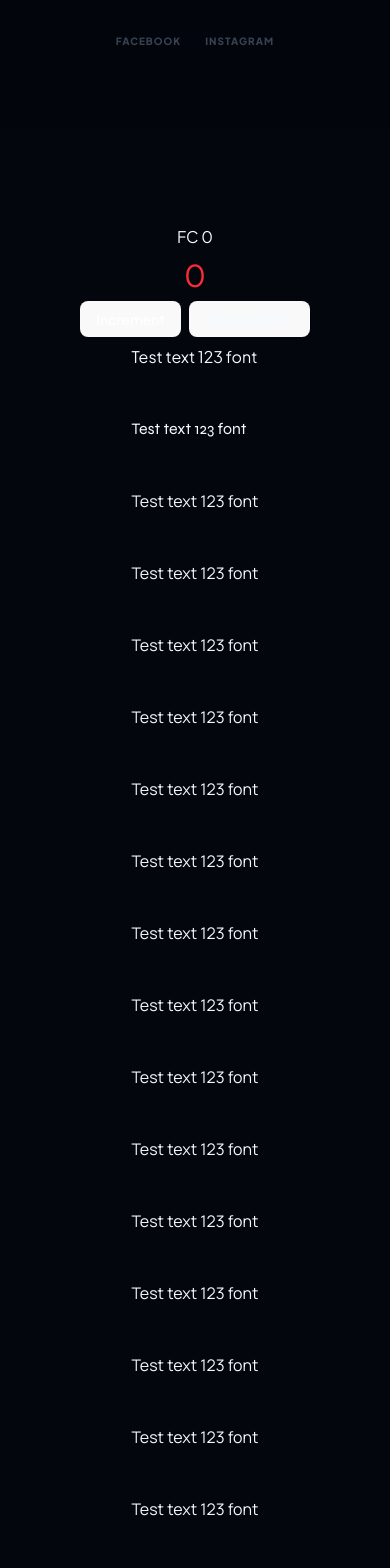
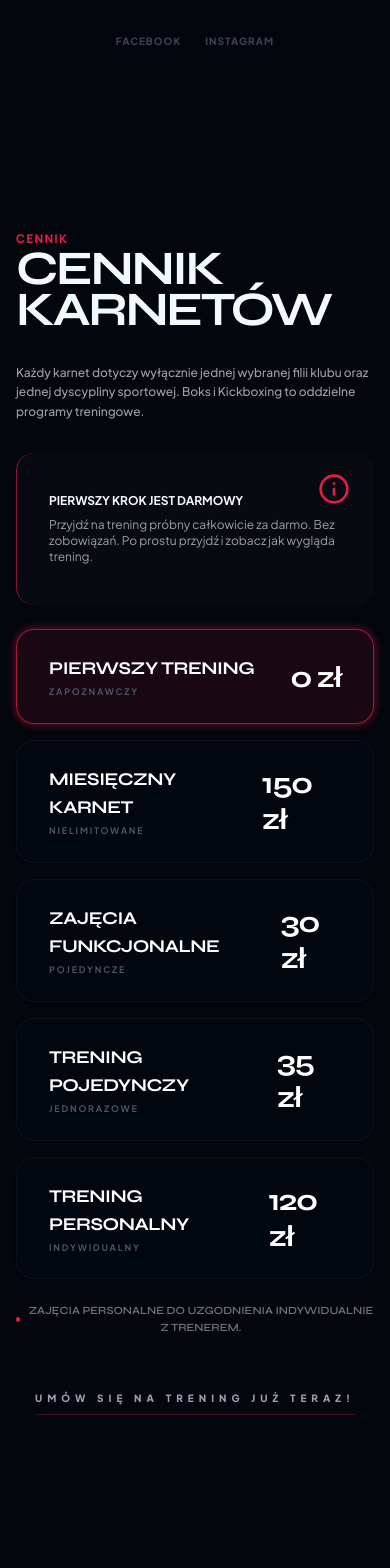
Before and after one commit to Marmo77/fight-club-website, a React (Vite) app: page / in a window 390 px wide. Shown: the part 4920-6488 px from the top of the page. Built offline with nearby package versions, Linux system fonts and the light colour scheme.

Commit message:
pricining + responsinvess

```diff
--- a/src/components/Home/Home.tsx
+++ b/src/components/Home/Home.tsx
@@ -2,6 +2,7 @@ import Hero from "./Hero";
 import Test from "../Test";
 import Trainers from "./Trainers";
 import Schedule from "./Schedule";
+import Pricing from "./Pricing";
 
 const Home = () => {
   return (
@@ -9,6 +10,7 @@ const Home = () => {
       <Hero />
       <Trainers />
       <Schedule />
+      <Pricing />
       <Test />
     </section>
   );
--- /dev/null
+++ b/src/components/Home/Pricing.tsx
@@ -0,0 +1,113 @@
+import React from "react";
+import { PageData } from "@/data/pageData";
+import { Button } from "../ui/button";
+import { Dot, LucideInfo } from "lucide-react";
+import { Card, CardDescription, CardTitle } from "../ui/card";
+
+const PricingSection: React.FC = () => {
+  const { pricing } = PageData;
+
+  return (
+    <section
+      id="pricing"
+      className="py-24 lg:py-32  bg-background relative overflow-hidden"
+    >
+      <div className="max-w-6xl mx-auto px-4 md:px-6 relative z-10 flex flex-col gap-6">
+        <div className="grid grid-cols-1 lg:grid-cols-14 justify-between">
+          {/* left side - header + text */}
+          <div className="lg:col-span-6 flex flex-col gap-8">
+            <div className="">
+              <span className="text-xs font-secondary text-primary tracking-widest font-black uppercase">
+                Cennik
+              </span>
+              <h2 className="text-5xl md:text-6xl font-heading uppercase tracking-tighter leading-[0.85] mb-8 font-bold">
+                {pricing.title}
+              </h2>
+              <p className="text-muted-foreground text-xs leading-relaxed max-w-sm font-medium">
+                {pricing.info}
+              </p>
+            </div>
+            {/* FIRST STEP */}
+            <div className="border-l lg:mb-0 mb-6 border-primary/60 bg-border/20 rounded-2xl px-8 py-10 lg:mr-16 mr-0 flex flex-col gap-2 relative">
+              <div className="absolute top-5 right-6 z-0">
+                <LucideInfo className="w-8 h-8 text-primary" />
+              </div>
+              <h2 className="text-xs font-bold uppercase">
+                Pierwszy krok jest darmowy
+              </h2>
+              <p className="text-xs text-muted-foreground">
+                Przyjdź na trening próbny całkowicie za darmo. Bez zobowiązań.
+                Po prostu przyjdź i zobacz jak wygląda trening.
+              </p>
+            </div>
+          </div>
+          {/* Right side - pricing cards */}
+          <div className="lg:col-span-8 col-span-1 flex flex-col gap-4">
+            {pricing.prices.map((price) => (
+              <PricingCard
+                key={price.title}
+                title={price.title}
+                description={price.description}
+                price={price.price}
+              />
+            ))}
+          </div>
+        </div>
+        {/* Additional info */}
+        <div className="text-center flex items-center gap-2">
+          <div className="w-1.25 h-1.25 rounded-full bg-primary" />
+          <h2 className="text-muted-foreground/70 text-[11px] uppercase font-semibold font-heading">
+            Zajęcia personalne do uzgodnienia indywidualnie z trenerem.
+          </h2>
+        </div>
+        <div className="text-center py-6">
+          <a
+            href="#contact"
+            className="inline-block border-b border-primary/30 hover:border-primary pb-2 text-[10px] font-black uppercase tracking-[0.5em] text-gray-400 hover:text-white transition-all"
+          >
+            Umów się na trening już teraz!
+          </a>
+        </div>
+      </div>
+    </section>
+  );
+};
+
+const PricingCard = ({
+  title,
+  description,
+  price,
+}: {
+  title: string;
+  description: string;
+  price: number;
+}) => {
+  const isFree = price === 0;
+  return (
+    <Card
+      className={`
+        ${
+          isFree
+            ? "border-primary/70 bg-primary/10 shadow-[0_0_10px_0] shadow-primary/50"
+            : "border-border/40 bg-card/40 hover:border-border"
+        }
+        border rounded-2xl group px-8 py-6 transition-colors duration-300`}
+    >
+      <CardDescription className="flex justify-between items-center">
+        <div className="flex flex-col gap-1">
+          <h3 className="text-lg md:text-xl font-heading uppercase font-bold tracking-tight text-primary-foreground">
+            {title}
+          </h3>
+          <p className="text-[9px] text-gray-600 font-bold uppercase tracking-[0.2em] group-hover:text-primary-foreground/75 transition-colors duration-300">
+            {description}
+          </p>
+        </div>
+        <span className="text-3xl md:text-4xl font-heading font-bold tracking-tighter text-white">
+          {price} zł
+        </span>
+      </CardDescription>
+    </Card>
+  );
+};
+
+export default PricingSection;
--- a/src/data/pageData.ts
+++ b/src/data/pageData.ts
@@ -81,6 +81,37 @@ export const PageData: PageDataProps = {
       weekends: "SOB-NDZ: Nieczynne",
       firstTraining: "Pierwszy trening za darmo",
     },
+  },
+  pricing: {
+    title: "Cennik Karnetów",
+    info: "Każdy karnet dotyczy wyłącznie jednej wybranej filii klubu oraz jednej dyscypliny sportowej. Boks i Kickboxing to oddzielne programy treningowe. ",
+    prices: [
+      {
+        title: "Pierwszy trening",
+        price: 0,
+        description: "Zapoznawczy",
+      },
+      {
+        title: "Miesięczny Karnet",
+        price: 150,
+        description: "Nielimitowane",
+      },
+      {
+        title: "Zajęcia Funkcjonalne",
+        price: 30,
+        description: "Pojedyncze",
+      },
+      {
+        title: "Trening Pojedynczy",
+        price: 35,
+        description: "Jednorazowe",
+      },
+      {
+        title: "Trening Personalny",
+        price: 120,
+        description: "Indywidualny",
+      },
+    ],
   },
   trainers: [
     // {
--- a/src/types/types.ts
+++ b/src/types/types.ts
@@ -48,12 +48,22 @@ export interface TrainerProps {
     email: string;
   };
 }
+export interface PricingProps {
+  title: string;
+  info: string;
+  prices: {
+    title: string;
+    price: number;
+    description: string;
+  }[];
+}
 
 export interface PageDataProps {
   site: SiteDataProps;
   hero: HeroDataProps;
   navigation: NavigationDataProps;
   trainers: TrainerProps[];
+  pricing: PricingProps;
 }
 
 // SCHEDULES
```
